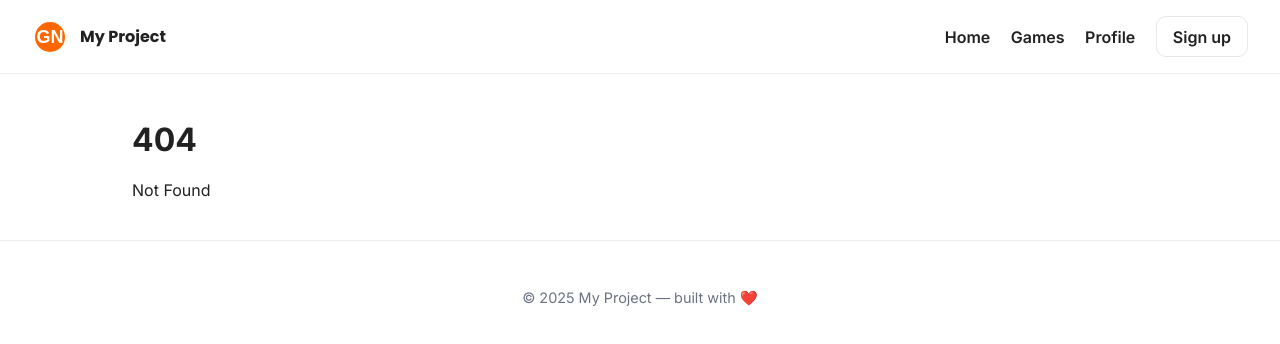
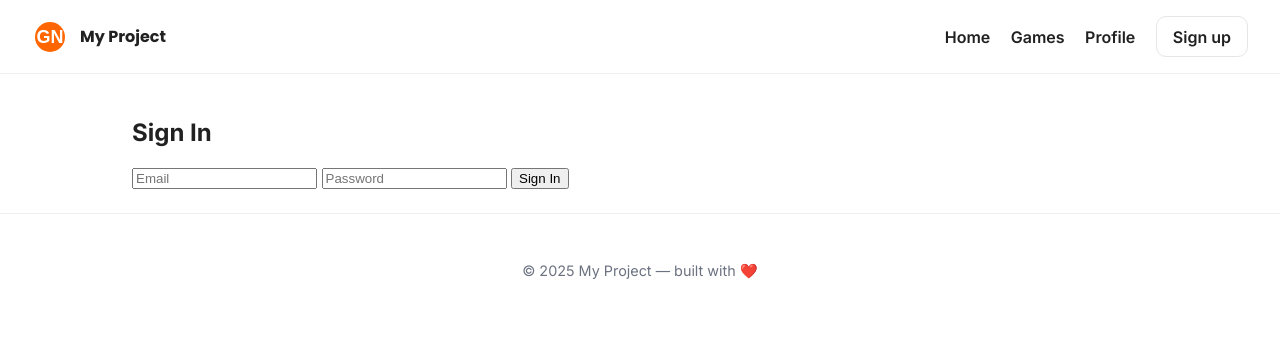
Before and after one commit to ga2gi/gameniteapp, a SvelteKit app: page /signin in a window 1280 px wide. Before the commit this address had no page. Shown: the top 344 px of the page. Built offline with nearby package versions, Linux system fonts and the light colour scheme.

Commit message:
add new pages

```diff
--- /dev/null
+++ b/src/routes/signin/+page.svelte
@@ -0,0 +1,8 @@
+<section>
+  <h1>Sign In</h1>
+  <form>
+    <input type="email" placeholder="Email" />
+    <input type="password" placeholder="Password" />
+    <button type="submit">Sign In</button>
+  </form>
+</section>
--- /dev/null
+++ b/src/routes/signout/+page.svelte
@@ -0,0 +1,5 @@
+<section>
+  <h1>Sign Out</h1>
+  <p>You have been signed out.</p>
+  <a href="/signin">Sign In again</a>
+</section>
--- /dev/null
+++ b/src/routes/subscribe/+page.svelte
@@ -0,0 +1,5 @@
+<section>
+  <h1>Subscribe</h1>
+  <p>To unlock all games, please subscribe for KES 1,000/month.</p>
+  <button>Pay with Paystack</button>
+</section>
```
